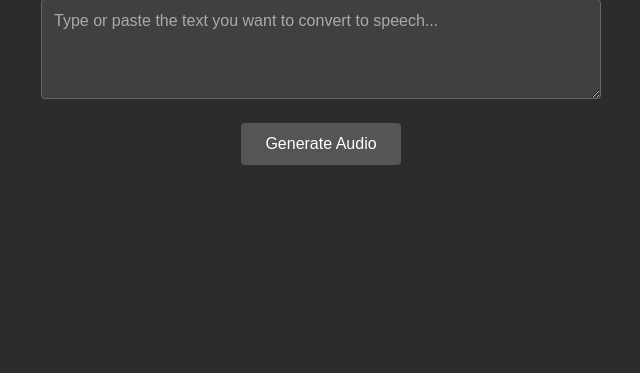
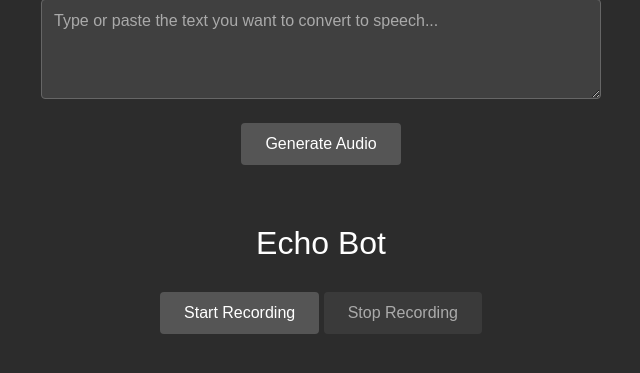
Before and after one commit to AjayAchugatla/murf-ai-voice-agent, a FastAPI app: page / in a window 1280 px wide. Shown: the part 134-507 px from the top of the page, without its empty margins (319-959 px from the left). Run offline with FastAPI, Linux system fonts and the light colour scheme.

Commit message:
Day - 4 Task Completed Add audio recording functionality and update audio player elements

```diff
--- a/static/script.js
+++ b/static/script.js
@@ -2,11 +2,16 @@
 const textInput = document.getElementById('text');
 const generateBtn = document.getElementById('generateAudio');
 const audioSection = document.getElementById('audioSection');
-const audioElement = document.getElementById('audio');
+const generatedAudioElement = document.getElementById('generatedAudio');
 const errorMessage = document.getElementById('errorMessage');
 const errorText = document.getElementById('errorText');
+const startButton = document.getElementById('start');
+const stopButton = document.getElementById('stop');
+const recordedAudioElement = document.querySelector('#recordedAudio');
+let mediaRecorder;
 
 let currentAudioUrl = null;
+let chunks = [];
 
 
 // Show/hide elements
@@ -62,7 +67,7 @@ const generateAudio = async () => {
         currentAudioUrl = data.audio_url;
 
         // Show audio player
-        audioElement.src = currentAudioUrl;
+        generatedAudioElement.src = currentAudioUrl;
         showElement(audioSection);
     } catch (error) {
         console.error('Error generating audio:', error);
@@ -71,3 +76,56 @@ const generateAudio = async () => {
         generateBtn.textContent = 'Generate Audio';
     }
 };
+
+const recordAudio = () => {
+    startButton.disabled = true;
+    stopButton.disabled = false;
+    hideElement(recordedAudioElement.parentElement);
+    if (navigator.mediaDevices && navigator.mediaDevices.getUserMedia) {
+        console.log("getUserMedia supported.");
+        navigator.mediaDevices
+            .getUserMedia(
+                // constraints - only audio needed for this app
+                {
+                    audio: true,
+                },
+            )
+            .then((stream) => {
+                mediaRecorder = new MediaRecorder(stream);
+                mediaRecorder.onstop = (e) => {
+                    console.log("Recording stopped.");
+                    const blob = new Blob(chunks, { type: "audio/ogg; codecs=opus" });
+                    chunks = [];
+                    const audioURL = window.URL.createObjectURL(blob);
+                    recordedAudioElement.src = audioURL;
+
+                    // Show the container instead of just the audio element
+                    const recordedAudioSection = recordedAudioElement.parentElement;
+                    showElement(recordedAudioSection);
+
+                    stream.getTracks().forEach(track => {
+                        track.stop();
+                    });
+                }
+                mediaRecorder.start();
+                mediaRecorder.ondataavailable = (e) => {
+                    chunks.push(e.data);
+                };
+
+            })
+
+            // Error callback
+            .catch((err) => {
+                console.error(`The following getUserMedia error occurred: ${err}`);
+            });
+    } else {
+        console.log("getUserMedia not supported on your browser!");
+    }
+
+}
+
+const stopRecording = () => {
+    startButton.disabled = false;
+    stopButton.disabled = true;
+    mediaRecorder.stop();
+}
--- a/static/style.css
+++ b/static/style.css
@@ -63,13 +63,6 @@ label {
     color: #aaa;
 }
 
-.char-counter {
-    text-align: right;
-    margin-top: 5px;
-    font-size: 0.9rem;
-    color: #ccc;
-}
-
 /* Button Section */
 .button-section {
     text-align: center;
@@ -103,12 +96,6 @@ button:disabled {
     margin-bottom: 20px;
 }
 
-#audio {
-    width: 100%;
-    max-width: 400px;
-    background-color: #404040;
-}
-
 /* Error Message */
 .error-message {
     background-color: #5a2d2d;
@@ -124,6 +111,7 @@ button:disabled {
 .hidden {
     display: none !important;
 }
+
 
 /* Responsive Design */
 @media (max-width: 768px) {
--- a/templates/index.html
+++ b/templates/index.html
@@ -11,7 +11,6 @@
 <body>
     <div class="container">
         <h1>Voice Agent</h1>
-
         <div class="input-section">
             <label for="text">Enter your text:</label>
             <textarea name="text" id="text" placeholder="Type or paste the text you want to convert to speech..."
@@ -24,7 +23,7 @@
 
         <!-- Audio Player -->
         <div id="audioSection" class="audio-section hidden">
-            <audio id="audio" controls></audio>
+            <audio id="generatedAudio" controls></audio>
         </div>
 
         <!-- Error Message -->
@@ -32,7 +31,16 @@
             <span id="errorText">Something went wrong. Please try again.</span>
         </div>
     </div>
-
+    <div class="container">
+        <h1>Echo Bot</h1>
+        <div class="button-section">
+            <button id="start" onclick="recordAudio()">Start Recording</button>
+            <button id="stop" onclick="stopRecording()" disabled>Stop Recording</button>
+        </div>
+        <div id="audioSection" class="audio-section hidden">
+            <audio id="recordedAudio" controls></audio>
+        </div>
+    </div>
     <script src="static/script.js"></script>
 </body>
 
```
